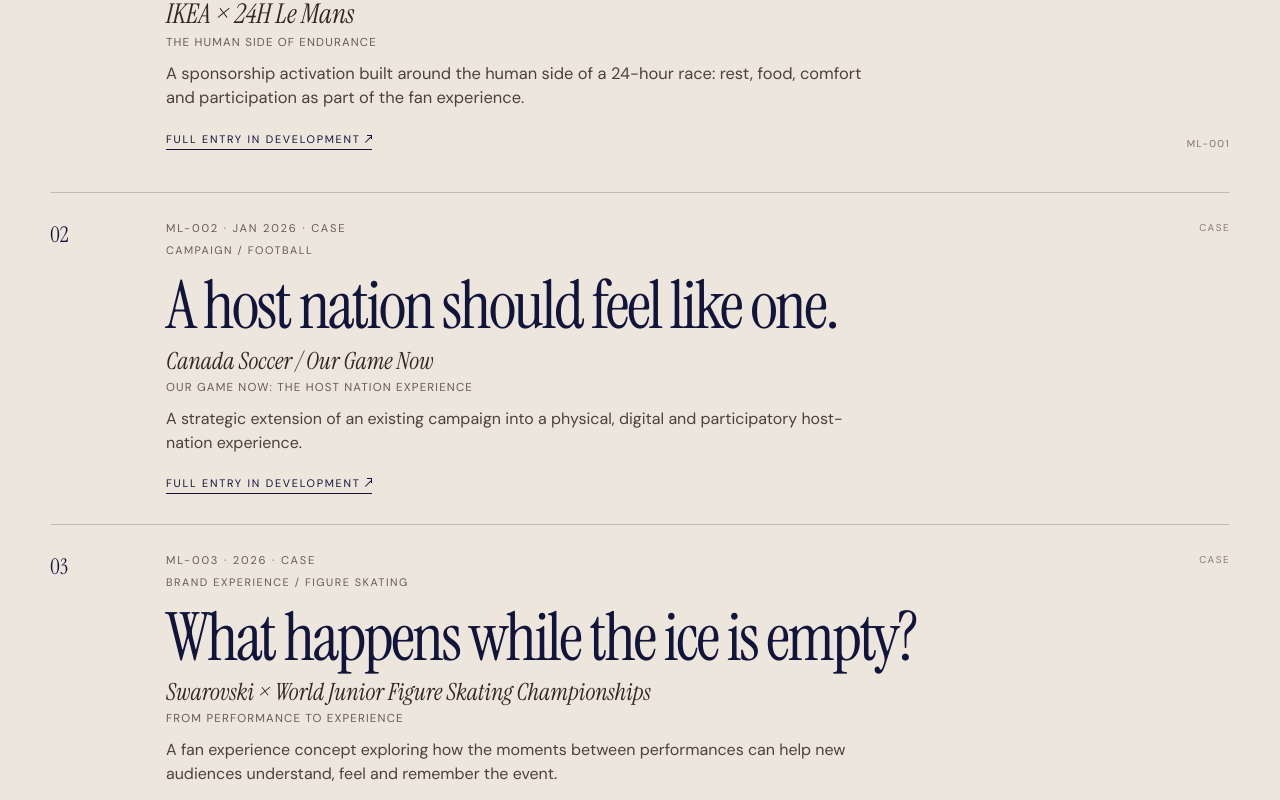
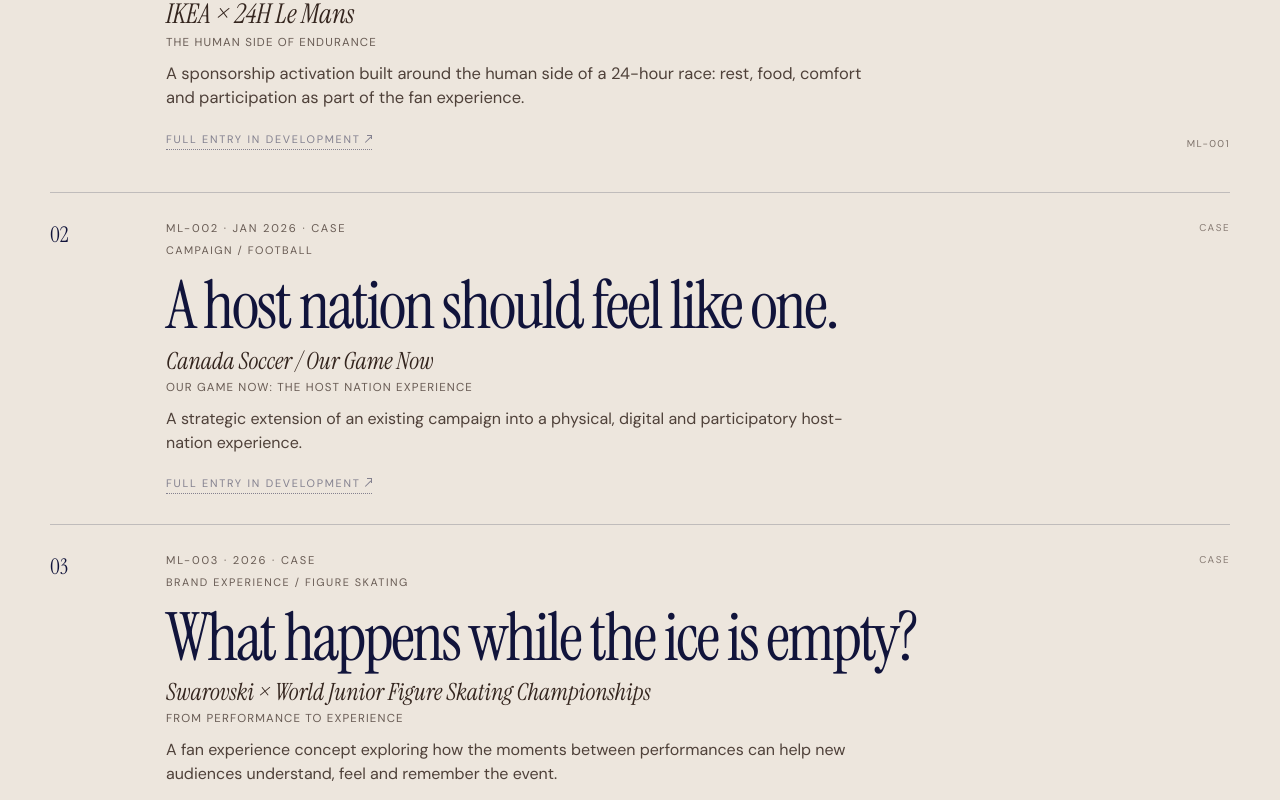
Before and after one commit to martalavina/marta-archive-portfolio, a Next.js app: page /archive in a window 1280 px wide. Shown: the part 1040-1840 px from the top of the page. Built offline with nearby package versions, Linux system fonts and the light colour scheme.

Commit message:
Polish Archive states and anchored navigation

```diff
--- a/app/archive/archive.css
+++ b/app/archive/archive.css
@@ -68,6 +68,7 @@
   gap: 28px;
   border-top: 1px solid var(--line);
   padding: 28px 0 30px;
+  scroll-margin-top: 90px;
 }
 .archive-project-num {
   font-family: 'Instrument Serif', serif;
@@ -113,6 +114,10 @@
   letter-spacing: .16em;
   border-bottom: 1px solid var(--navy);
   padding-bottom: 3px;
+}
+.archive-project-link-pending {
+  opacity: .48;
+  border-bottom-style: dotted;
 }
 .archive-feature-mark {
   justify-self: end;
```
